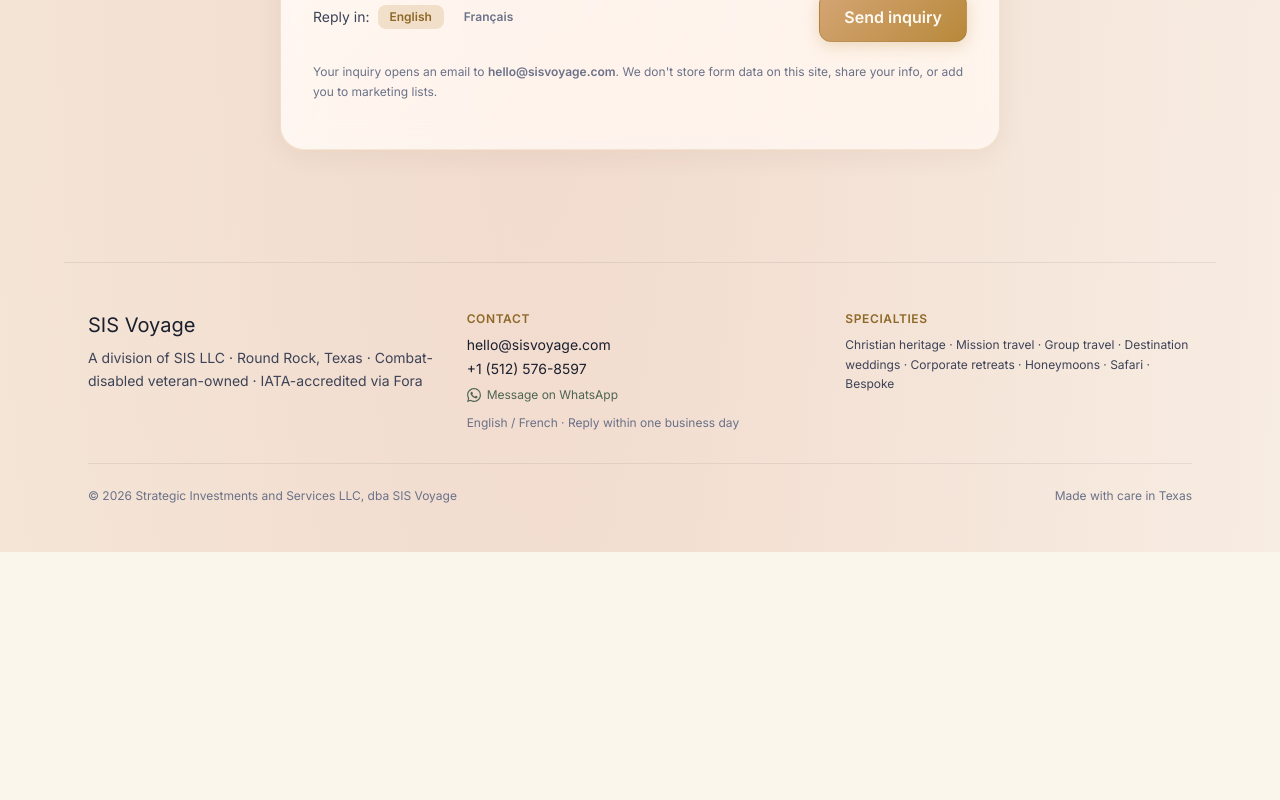
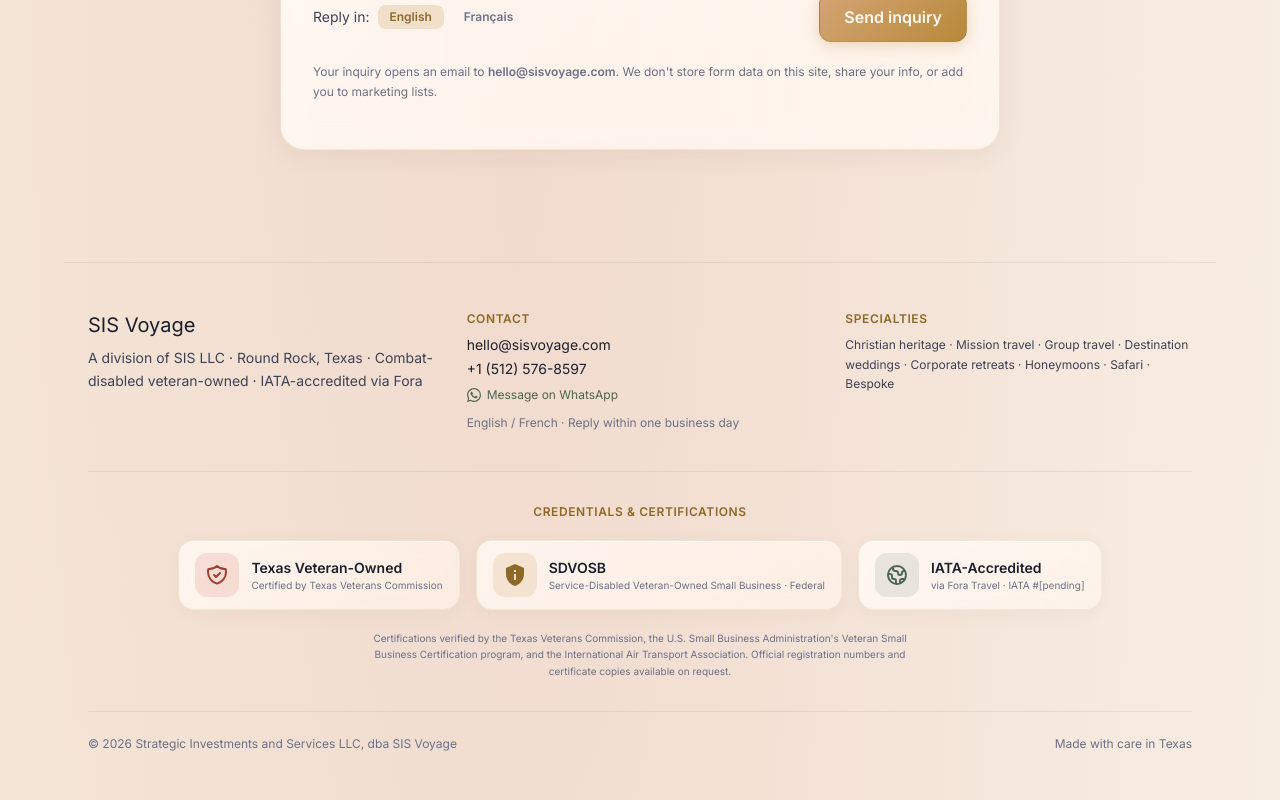
Before and after one commit to aryrae/sis-voyage-website, a Next.js app: page / in a window 1280 px wide. Shown: the part 3736-4536 px from the top of the page. Before the commit the page ends 4288 px from the top, so only its background shows below. Built offline with nearby package versions, Linux system fonts and the light colour scheme.

Commit message:
Add Credentials & certifications footer section (TX Veteran-Owned + SDVOSB + IATA)

```diff
--- a/app/page.tsx
+++ b/app/page.tsx
@@ -276,6 +276,59 @@
             </div>
           </div>
         </div>
+        {/* Credentials */}
+        <div className="mt-10 pt-8 border-t border-[var(--color-ink-900)]/8">
+          <div className="text-xs uppercase tracking-wider text-[var(--color-amber-deep)] font-semibold mb-5 text-center">
+            Credentials &amp; certifications
+          </div>
+          <div className="flex flex-wrap items-center justify-center gap-3 sm:gap-4">
+            {/* Texas Veteran-Owned Business */}
+            <div className="glass rounded-2xl px-4 py-3 flex items-center gap-3 min-w-0">
+              <div className="w-11 h-11 rounded-xl bg-[var(--color-rose)]/15 flex items-center justify-center text-[var(--color-rose-deep)] shrink-0">
+                <svg className="w-6 h-6" fill="none" stroke="currentColor" strokeWidth={2} viewBox="0 0 24 24">
+                  <path strokeLinecap="round" strokeLinejoin="round" d="M9 12l2 2 4-4m5.618-4.016A11.955 11.955 0 0112 2.944a11.955 11.955 0 01-8.618 3.04A12.02 12.02 0 003 9c0 5.591 3.824 10.29 9 11.622 5.176-1.332 9-6.03 9-11.622 0-1.042-.133-2.052-.382-3.016z"/>
+                </svg>
+              </div>
+              <div className="min-w-0">
+                <div className="text-sm font-semibold text-[var(--color-ink-900)]">Texas Veteran-Owned</div>
+                <div className="text-[10px] text-[var(--color-ink-500)]">Certified by Texas Veterans Commission</div>
+              </div>
+            </div>
+
+            {/* SDVOSB */}
+            <div className="glass rounded-2xl px-4 py-3 flex items-center gap-3 min-w-0">
+              <div className="w-11 h-11 rounded-xl bg-[var(--color-amber-brand)]/15 flex items-center justify-center text-[var(--color-amber-deep)] shrink-0">
+                <svg className="w-6 h-6" fill="currentColor" viewBox="0 0 24 24">
+                  <path d="M12 1L3 5v6c0 5.55 3.84 10.74 9 12 5.16-1.26 9-6.45 9-12V5l-9-4zm-1 6h2v2h-2V7zm0 4h2v6h-2v-6z"/>
+                </svg>
+              </div>
+              <div className="min-w-0">
+                <div className="text-sm font-semibold text-[var(--color-ink-900)]">SDVOSB</div>
+                <div className="text-[10px] text-[var(--color-ink-500)]">Service-Disabled Veteran-Owned Small Business · Federal</div>
+              </div>
+            </div>
+
+            {/* Fora / IATA */}
+            <div className="glass rounded-2xl px-4 py-3 flex items-center gap-3 min-w-0">
+              <div className="w-11 h-11 rounded-xl bg-[var(--color-sage)]/15 flex items-center justify-center text-[var(--color-sage-deep)] shrink-0">
+                <svg className="w-6 h-6" fill="none" stroke="currentColor" strokeWidth={2} viewBox="0 0 24 24">
+                  <path strokeLinecap="round" strokeLinejoin="round" d="M3.055 11H5a2 2 0 012 2v1a2 2 0 002 2 2 2 0 012 2v2.945M8 3.935V5.5A2.5 2.5 0 0010.5 8h.5a2 2 0 012 2 2 2 0 104 0 2 2 0 012-2h1.064M15 20.488V18a2 2 0 012-2h3.064M21 12a9 9 0 11-18 0 9 9 0 0118 0z"/>
+                </svg>
+              </div>
+              <div className="min-w-0">
+                <div className="text-sm font-semibold text-[var(--color-ink-900)]">IATA-Accredited</div>
+                <div className="text-[10px] text-[var(--color-ink-500)]">via Fora Travel · IATA #[pending]</div>
+              </div>
+            </div>
+          </div>
+          <div className="text-[10px] text-[var(--color-ink-500)] mt-5 text-center max-w-xl mx-auto leading-relaxed">
+            Certifications verified by the Texas Veterans Commission, the U.S. Small Business
+            Administration&apos;s Veteran Small Business Certification program, and the International
+            Air Transport Association. Official registration numbers and certificate copies
+            available on request.
+          </div>
+        </div>
+
         <div className="mt-8 pt-6 border-t border-[var(--color-ink-900)]/8 text-xs text-[var(--color-ink-500)] flex flex-wrap items-center justify-between gap-2">
           <div>© {new Date().getFullYear()} Strategic Investments and Services LLC, dba SIS Voyage</div>
           <div>Made with care in Texas</div>
```
